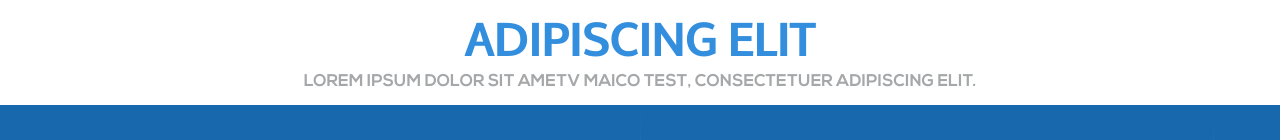
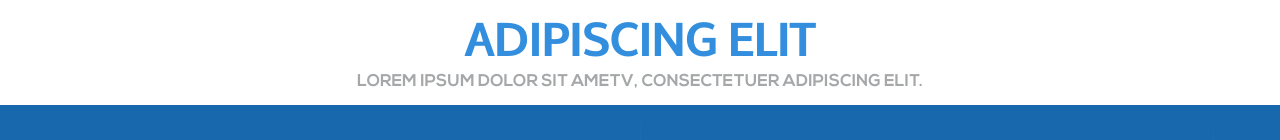
Before and after one commit to maicogranados/demo, a plain HTML site: page index.html in a window 1280 px wide. Shown: the part 1028-1168 px from the top of the page. Drawn offline with nearby package versions, Linux system fonts and the light colour scheme.

Commit message:
eliminar texto

```diff
--- a/index.html
+++ b/index.html
@@ -88,7 +88,7 @@
     <main class="wrapper_">
       <div class="container">
         <h2>adipiscing elit</h2>
-        <p class="featuredText">Lorem ipsum dolor sit ametv Maico TEST, consectetuer adipiscing elit.</p>
+        <p class="featuredText">Lorem ipsum dolor sit ametv, consectetuer adipiscing elit.</p>
       </div>
 
       <!-- Aliquam BLOCK -->
```
